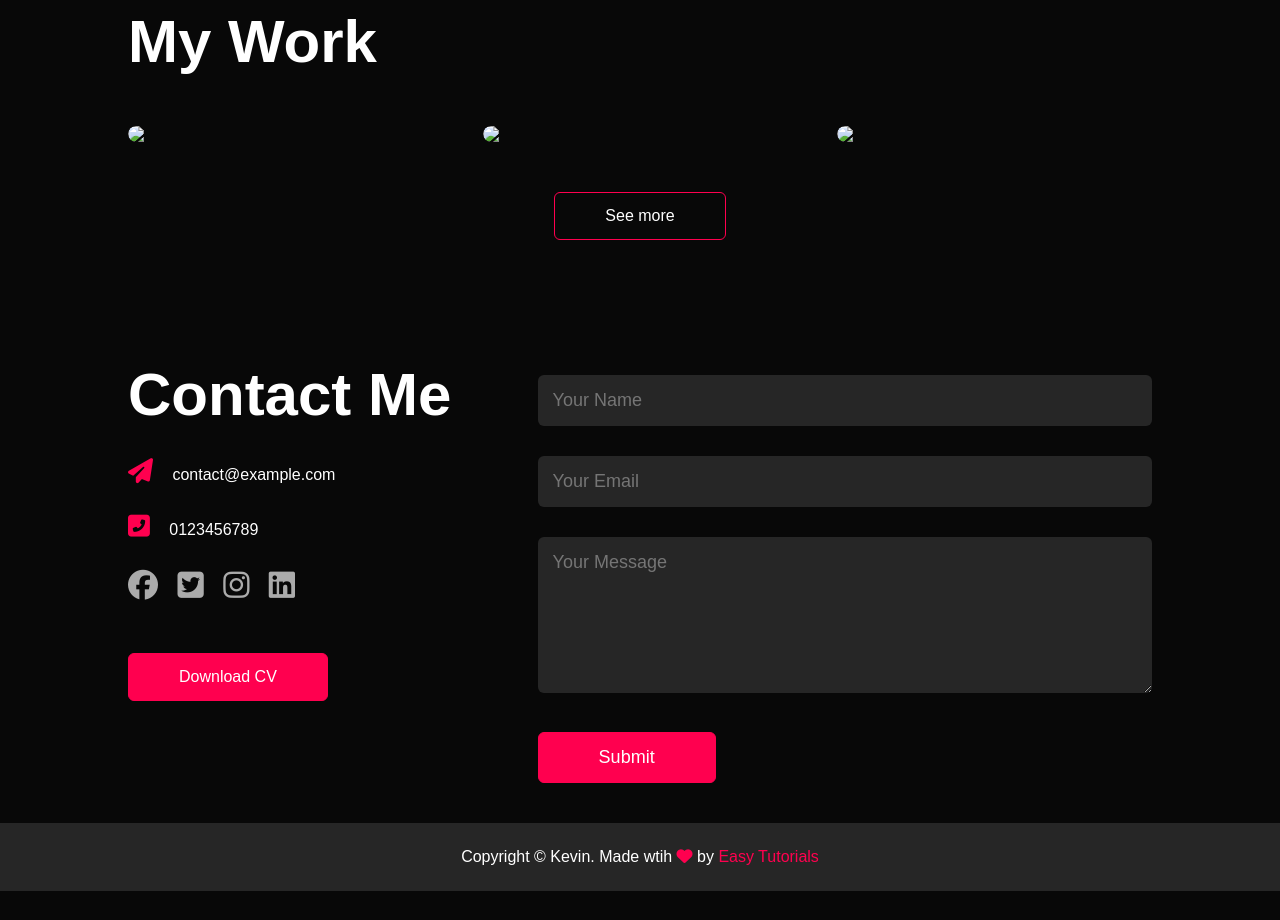
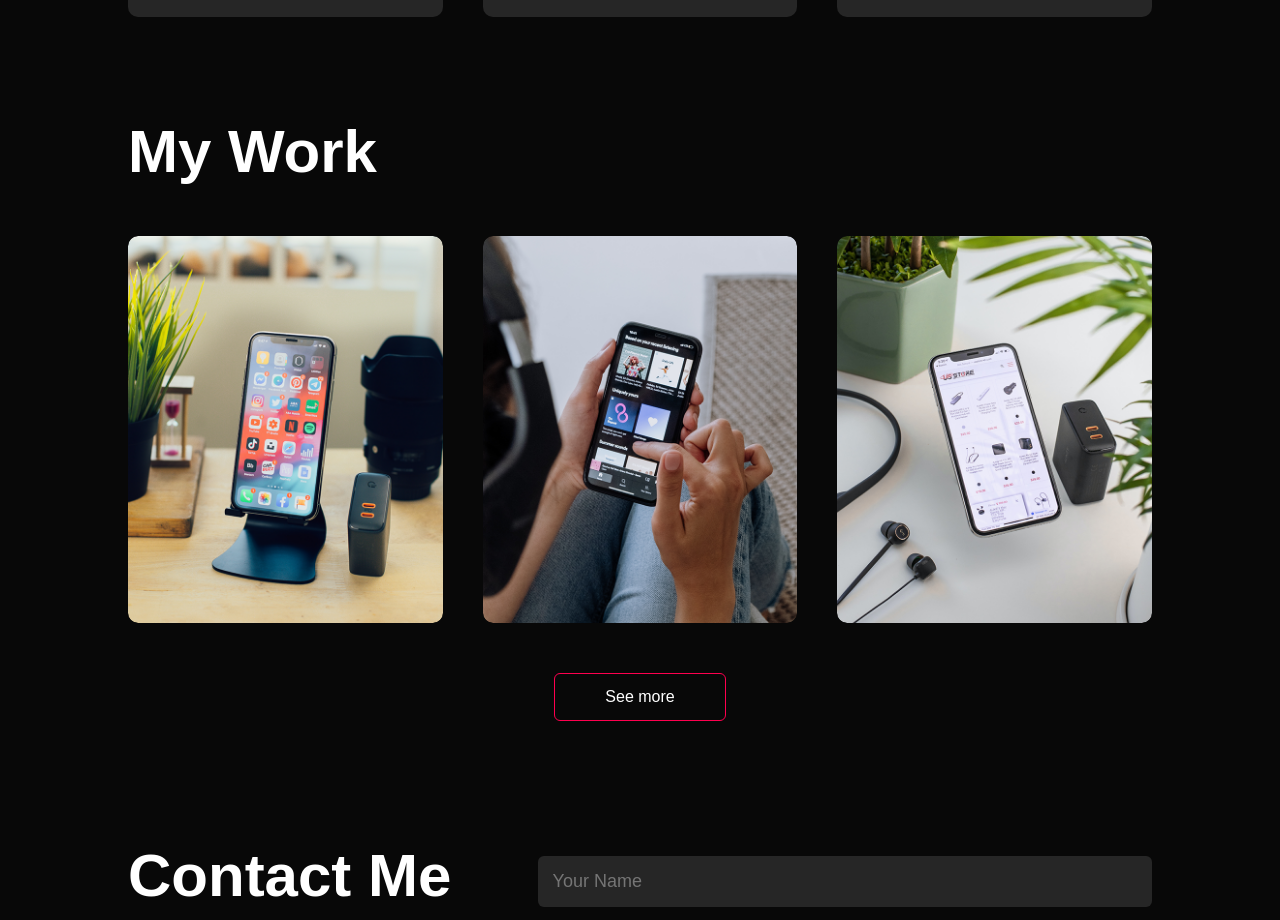
Before and after one commit to Hines98/encore_unessai.github.io, a plain HTML site: page index.html in a window 1280 px wide. Shown: the part 1880-2800 px from the top of the page. Before the commit the page ends 2771 px from the top, so only its background shows below. Drawn offline with Linux system fonts and the light colour scheme; files whose address does not match are found by name.

Commit message:
Add files via upload

```diff
--- a/index.html
+++ b/index.html
@@ -34,7 +34,7 @@
     <div class="container">
         <div class="row">
             <div class="about-col-1">
-                <img src="images/user.png">
+                <img src="user.png">
             </div>
             <div class="about-col-2">
                 <h1 class="sub-title">About Me</h1>
@@ -103,7 +103,7 @@
         <h1 class="sub-title">My Work</h1>
         <div class="work-list">
             <div class="work">
-                <img src="images/work-1.png">
+                <img src="work-1.png">
                 <div class="layer">
                     <h3>Social Media App</h3>
                     <p>The app connects you yo the talented people around the world. Download it from play store.</p>
@@ -111,7 +111,7 @@
                 </div>
             </div>
             <div class="work">
-                <img src="images/work-2.png">
+                <img src="work-2.png">
                 <div class="layer">
                     <h3>Music App</h3>
                     <p>The app connects you yo the talented people around the world. Download it from play store.</p>
@@ -119,7 +119,7 @@
                 </div>
             </div>
             <div class="work">
-                <img src="images/work-3.png">
+                <img src="work-3.png">
                 <div class="layer">
                     <h3>Online Shopping App</h3>
                     <p>The app connects you yo the talented people around the world. Download it from play store.</p>
@@ -144,7 +144,7 @@
                     <a href=""><i class="fab fa-instagram"></i></a>
                     <a href=""><i class="fab fa-linkedin"></i></a>
                 </div>
-                <a href="images/my-cv.pdf" download class="btn btn2">Download CV</a>
+                <a href="my-cv.pdf" download class="btn btn2">Download CV</a>
             </div>
             <div class="contact-right">
                 <form name="submit-to-google-sheet">
@@ -158,7 +158,7 @@
         </div>
     </div>
     <div class="copyright">
-        <p>Copyright © Kevin. Made wtih <i class="fas fa-heart"></i> by <a href="https://www.youtube.com/channel/UCkjoHfkLEy7ZT4bA2myJ8xA?sub_confirmation=1">Easy Tutorials</a></p>
+        <p>Copyright © HAAI</p>
     </div>
 </div>
 
```
Also changed, not shown: background.png (added), phone-background.png (added), user.png (added), work-1.png (added), work-2.png (added), work-3.png (added), 1 other file.
